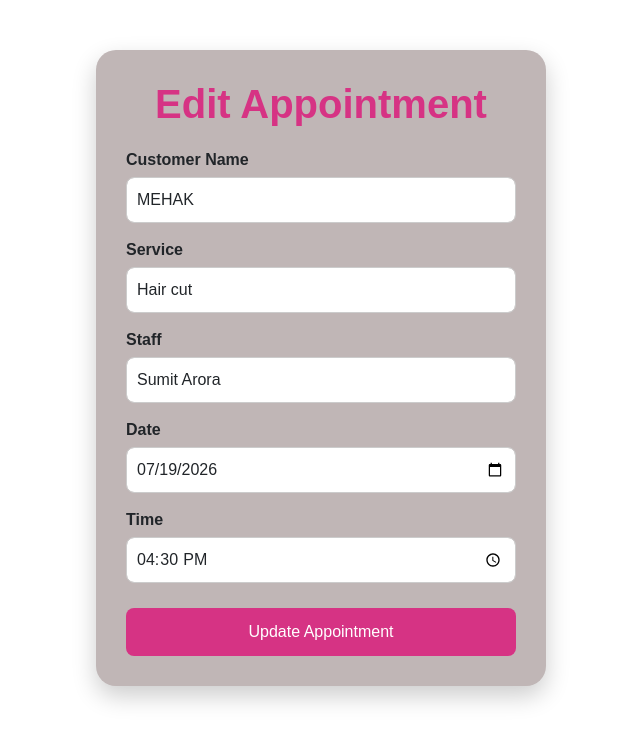
After one commit to kamna-20/Salon-Management-system, a Flask app: page /edit_appointment/1 in a window 1280 px wide. The commit adds this page. Shown: the top 743 px of the page, without its empty margins (319-959 px from the left). Run offline with Flask 3, Linux system fonts and the light colour scheme; data comes from the database, SQL or seed files in the repository; both versions use the stored data as it was after the commit.

Commit message:
Updated UI and add features edit and delete appointment page

```diff
--- a/app.py
+++ b/app.py
@@ -96,7 +96,7 @@ def service():
     if request.method == "POST":
 
         service = Service(
-            service_name=request.form["service"],
+            service_name=request.form["service_name"],
             price=request.form["price"],
             duration=request.form["duration"]
         )
@@ -322,5 +322,38 @@ def book_appointment():
         today=date.today()
     )
 
+
+
+@app.route('/view_appointment')
+def view_appointment():
+    appointment = Appointment.query.all()
+    return render_template("view_appointment.html", appointment=appointment)
+
+
+@app.route("/delete_appointment/<int:id>")
+def delete_appointment(id):
+    appointment = Appointment.query.get_or_404(id)
+    db.session.delete(appointment)
+    db.session.commit()
+    return redirect("/view_appointment")
+
+
+
+@app.route("/edit_appointment/<int:id>", methods=["GET", "POST"])
+def edit_appointment(id):
+    appointment = Appointment.query.get_or_404(id)
+
+    if request.method == "POST":
+        appointment.customer_name = request.form["customer_name"]
+        appointment.service_name = request.form["service_name"]
+        appointment.staff_name = request.form["staff_name"]
+        appointment.appointment_date = request.form["appointment_date"]
+        appointment.appointment_time = request.form["appointment_time"]
+
+        db.session.commit()
+        return redirect("/view_appointment")
+
+    return render_template("edit_appointment.html", appointment=appointment)
+
 if __name__ == "__main__":
     app.run(debug=True)
--- a/models.py
+++ b/models.py
@@ -28,7 +28,7 @@ class Staff(db.Model):
     id = db.Column(db.Integer, primary_key=True)
     name = db.Column(db.String(100), nullable=False)
     phone = db.Column(db.String(15))
-    specialization = db.Column(db.String(100))
+    specialization = db.Column(db.String(100), nullable=False)
     available = db.Column(db.String(10))
 
 
--- a/static/css/style.css
+++ b/static/css/style.css
@@ -857,7 +857,7 @@ html,body{
 
 .booking-box{
     max-width:700px;
-    background:rgba(200, 185, 185, 0.95);
+    background:rgba(130, 129, 129, 0.95);
     padding:40px;
     border-radius:25px;
     box-shadow:0 10px 30px rgba(0,0,0,0.3);
@@ -1040,7 +1040,7 @@ body{
     width: 300px;
     padding:30px;
     border-radius: 20px;
-    background: white;
+    background: rgb(240, 192, 192);
     box-shadow: 0 12px 30px rgba(0,0,0,.15);
     transition: 0.4s;
 
@@ -1062,3 +1062,51 @@ body{
 body{
     background:#f58ebf;
 }
+
+.edit-box{
+    width:450px;
+    margin:50px auto;
+    background:#c0b6b6;
+    padding:30px;
+    border-radius:20px;
+    box-shadow:0 10px 25px rgba(0,0,0,0.2);
+}
+
+.edit-box h2{
+    text-align:center;
+    color:#d63384;
+    margin-bottom:20px;
+    font-size: 40px;
+    font-weight: bold;
+}
+
+.edit-form label{
+    display:block;
+    margin-top:15px;
+    font-weight:bold;
+}
+
+.edit-form input{
+    width:100%;
+    padding:10px;
+    border:1px solid #ccc;
+    border-radius:8px;
+    margin-top:5px;
+    margin-bottom:10px;
+}
+
+.update-btn{
+    width:100%;
+    padding:12px;
+    background:#d63384;
+    color:white;
+    border:none;
+    border-radius:8px;
+    font-size:16px;
+    cursor:pointer;
+    margin-top:15px;
+}
+
+.update-btn:hover{
+    background:#b82c70;
+}
--- a/templates/appointment.html
+++ b/templates/appointment.html
@@ -60,7 +60,9 @@
                  <select name="staff_name"  class="form-select"required>
                     <option value="">Select Staff</option>
                     {% for staff in staffs %}
-                    <option value="{{ staff.name }}"> {{ staff.name }}</option>
+                    <option value="{{ staff.name }}"> {{ staff.name }}
+                        ({{ staff.specialization }})
+                    </option>
 
                    {%  endfor  %}
                  </select>
--- /dev/null
+++ b/templates/edit_appointment.html
@@ -0,0 +1,35 @@
+{% extends "base.html" %}
+
+{% block content %}
+
+<div class="edit-box">
+    <h2>Edit Appointment</h2>
+
+    <form method="POST"  class="edit-form">
+
+        <label>Customer Name</label>
+        <input type="text" name="customer_name" class="form-control"
+               value="{{ appointment.customer_name }}" required>
+
+        <label>Service</label>
+        <input type="text" name="service_name" class="form-control"
+               value="{{ appointment.service_name }}" required>
+
+        <label>Staff</label>
+        <input type="text" name="staff_name" class="form-control"
+               value="{{ appointment.staff_name }}" required>
+
+        <label>Date</label>
+        <input type="date" name="appointment_date" class="form-control"
+               value="{{ appointment.appointment_date }}" required>
+
+        <label>Time</label>
+        <input type="time" name="appointment_time" class="form-control"
+               value="{{ appointment.appointment_time }}" required>
+
+        <button type="submit" class="update-btn">Update Appointment</button>
+
+    </form>
+</div>
+
+{% endblock %}
--- a/templates/staff.html
+++ b/templates/staff.html
@@ -23,9 +23,13 @@
                 <option value="">Select Specialization</option>
                 <option>Hair Stylist</option>
                 <option>Makeup Artist</option>
-                <option>Beautician</option>
+                <option>Threading</option>
                 <option>Nail Artist</option>
                 <option>Skin Specialist</option>
+                <option>Hair Treatments</option>
+                <option>Body Polishing & Scrub</option>
+                <option>Hair Cutting</option>
+                <option>Bleach</option>
             </select>
 
 
```
Also changed, not shown: templates/view_appointment.html (added, +58 -0 lines), instance/database.db, 1 other file.
